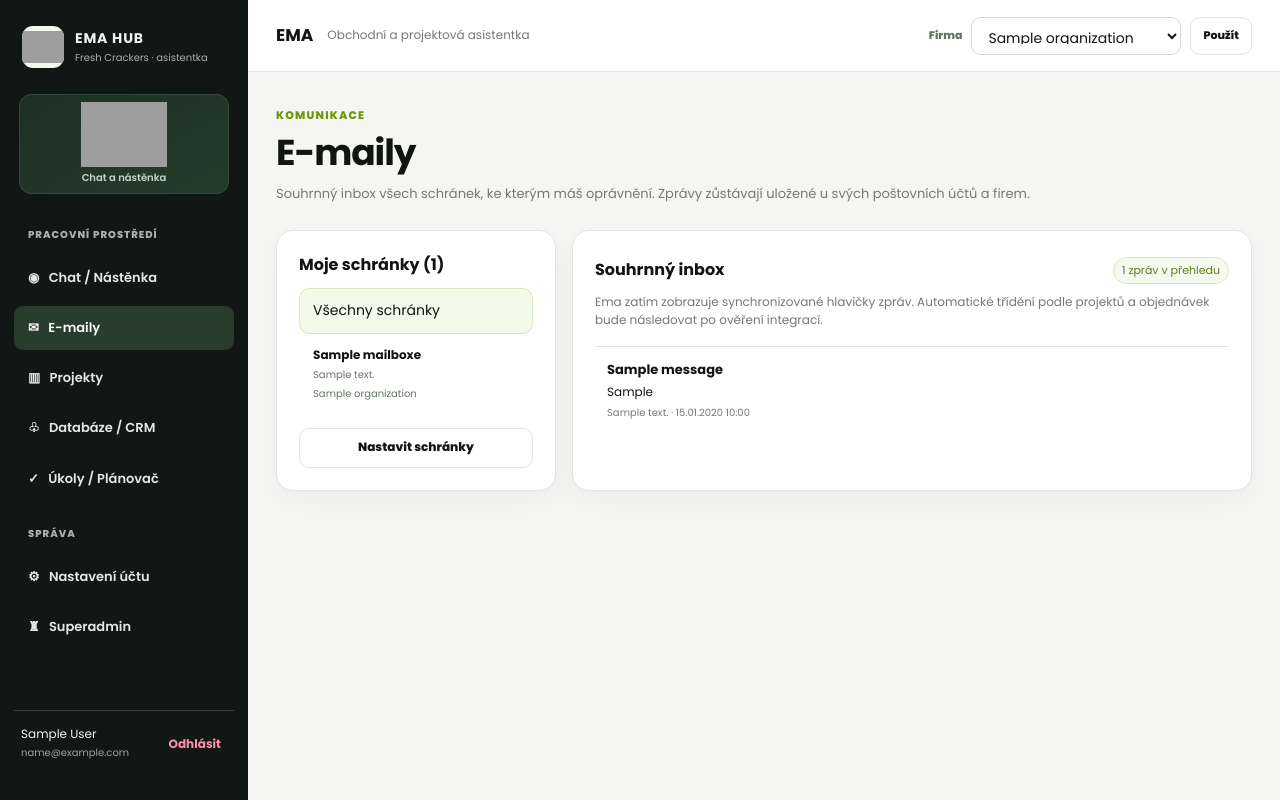
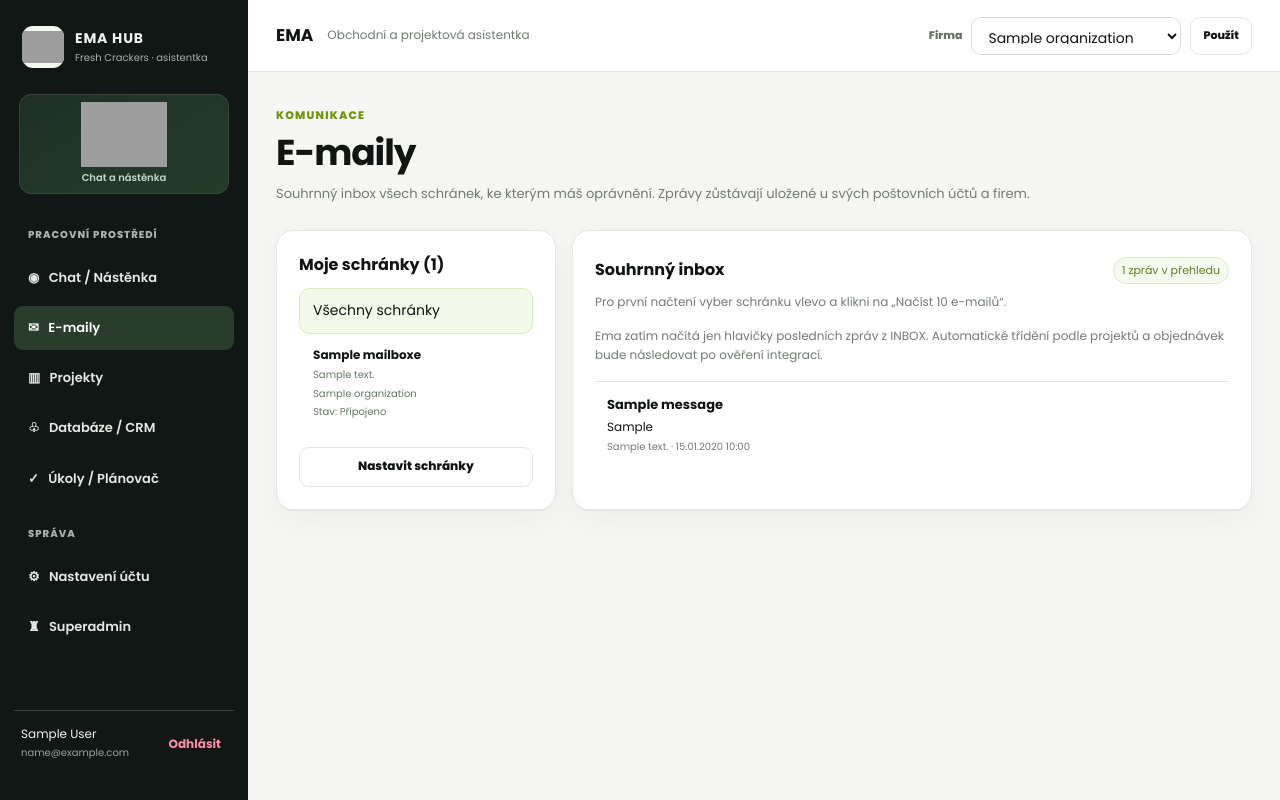
Before and after one commit to soufekladislav/Ema, a Flask app: page /mail in a window 1280 px wide. Run offline with Flask 3, Linux system fonts and the light colour scheme; the visitor is signed in with stand-in values (Sample User, id 1); tables that the repository leaves empty hold one stand-in row (values such as "Sample post"); grey boxes are pictures that could not be loaded.

Commit message:
ux: show mailbox status/errors and sync action in main Ema mail inbox

```diff
--- a/templates/overview.html
+++ b/templates/overview.html
@@ -74,14 +74,36 @@
       <a class="ema-mail-filter {{ 'active' if not selected_box else '' }}" href="{{ url_for('mail_hub') }}">Všechny schránky</a>
       {% for b in boxes %}
       <a class="ema-mail-filter {{ 'active' if selected_box and selected_box.id == b.id else '' }}" href="{{ url_for('mail_hub', box=b.id) }}">
-        <strong>{{ b.label }}</strong><small>{{ b.address }}</small><small>{{ project_org_names.get(b.organization_id, '') if false else (orgs|selectattr('id', 'equalto', b.organization_id)|map(attribute='name')|first|default('')) }}</small>
+        <strong>{{ b.label }}</strong><small>{{ b.address }}</small><small>{{ orgs|selectattr('id', 'equalto', b.organization_id)|map(attribute='name')|first|default('') }}</small>
+        <small>Stav: {{ 'Připojeno' if b.status == 'ok' else 'Chyba připojení' if b.status == 'error' else 'Ještě nesynchronizováno' }}</small>
       </a>
       {% else %}<p class="small muted">Nemáš zatím připojené žádné poštovní účty.</p>{% endfor %}
       <a class="btn" href="{{ url_for('account_hub') }}">Nastavit schránky</a>
     </aside>
     <section class="card panel ema-mail-hub-messages">
       <div class="ema-card-head"><h3>{{ selected_box.address if selected_box else 'Souhrnný inbox' }}</h3><span class="status">{{ mail_rows|length }} zpráv v přehledu</span></div>
-      <p class="small muted">Ema zatím zobrazuje synchronizované hlavičky zpráv. Automatické třídění podle projektů a objednávek bude následovat po ověření integrací.</p>
+      {% if selected_box %}
+        <div class="ema-mail-sync-controls">
+          <div>
+            <strong>{{ 'Připojeno' if selected_box.status == 'ok' else 'Chyba synchronizace' if selected_box.status == 'error' else 'Schránka je uložena, pošta se zatím nenačetla' }}</strong>
+            <p class="small muted">Poslední úspěšná synchronizace: {{ selected_box.last_sync.strftime('%d.%m.%Y %H:%M') if selected_box.last_sync else 'Nikdy' }}.</p>
+          </div>
+          {% if selected_box.id in syncable_ids %}
+            <form method="post" action="{{ url_for('sync_mail_hub', box_id=selected_box.id) }}">
+              <input type="hidden" name="csrf_token" value="{{ csrf_token() }}">
+              <button class="btn primary" type="submit">Načíst 10 e-mailů</button>
+            </form>
+          {% else %}
+            <span class="small muted">Pro synchronizaci musí správce povolit správu schránky.</span>
+          {% endif %}
+        </div>
+        {% if selected_box.status == 'error' and selected_box.sync_error %}
+          <div class="notice ema-mail-sync-error" role="alert">{{ selected_box.sync_error }}</div>
+        {% endif %}
+      {% else %}
+        <p class="small muted">Pro první načtení vyber schránku vlevo a klikni na „Načíst 10 e-mailů“.</p>
+      {% endif %}
+      <p class="small muted">Ema zatím načítá jen hlavičky posledních zpráv z INBOX. Automatické třídění podle projektů a objednávek bude následovat po ověření integrací.</p>
       {% for m in mail_rows %}
         {% set mb = box_lookup[m.mailbox_id] %}
         <a class="ema-mail-item" href="{{ url_for('mail_detail', org_id=mb.organization_id, message_id=m.id) }}">
@@ -89,7 +111,7 @@
           <span>{{ m.sender }}</span>
           <small>{{ mb.address }} · {{ m.sent_at.strftime('%d.%m.%Y %H:%M') if m.sent_at else 'Bez data' }}</small>
         </a>
-      {% else %}<div class="empty-state">Zatím nejsou načtené zprávy. Pro synchronizaci otevři nastavení nebo firemní schránku.</div>{% endfor %}
+      {% else %}<div class="empty-state">Zatím tu nejsou synchronizované zprávy. Vyber schránku a spusť načtení pošty výše.</div>{% endfor %}
     </section>
   </div>
 {% elif section == 'database' %}
```
